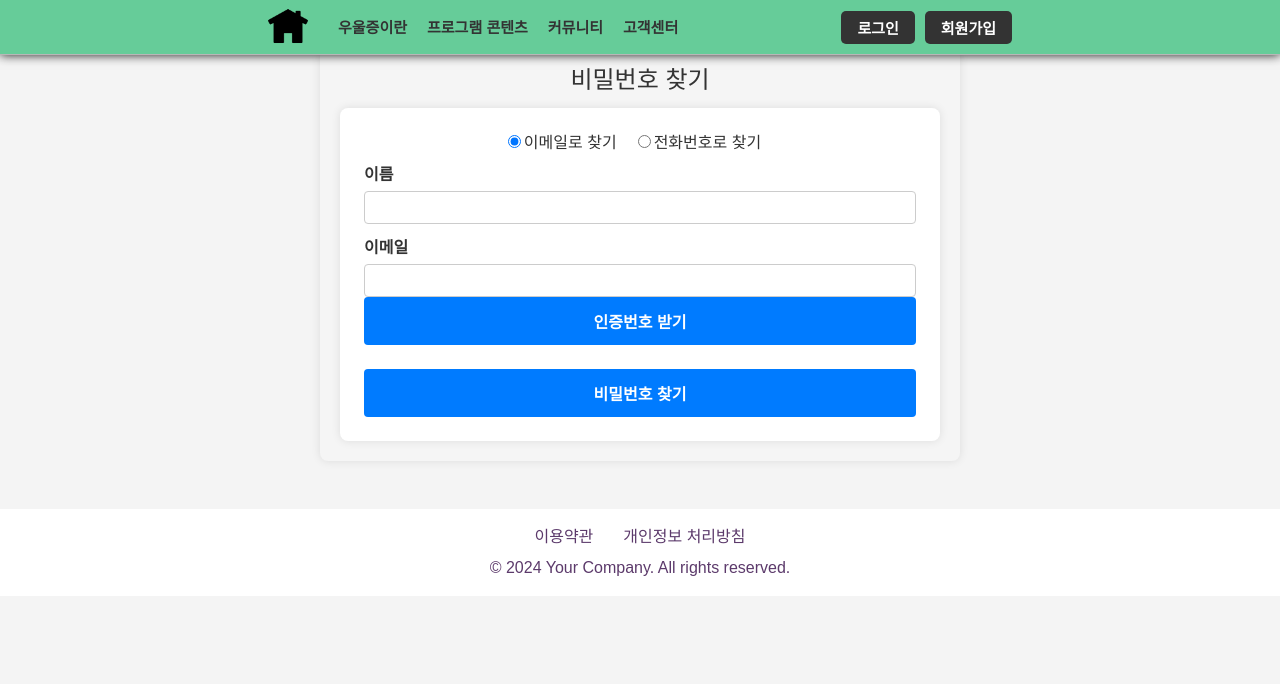
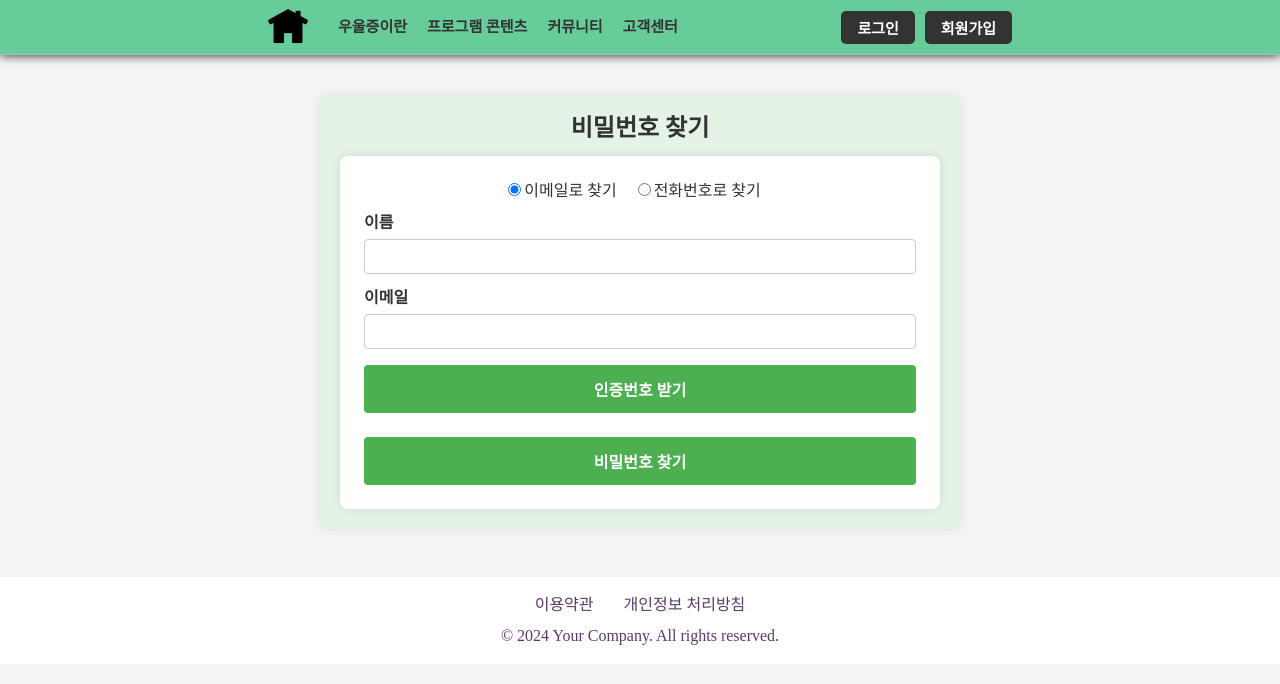
Before and after one commit to Kangsh101/depression, a React (Create React App) app: page /Passwordppl in a window 1280 px wide. Shown: the top 684 px of the page. Built offline with nearby package versions, Linux system fonts and the light colour scheme.

Commit message:
ID/PW 찾기 페이지 업데이트 commit

```diff
--- a/src/component/Idppl.js
+++ b/src/component/Idppl.js
@@ -117,14 +117,14 @@ const Idppl = () => {
               <div className='info-item'>
                 <label className='info-label'>이메일</label>
                 <input type="text" name="email" value={email} onChange={handleEmailChange} required className='info-value' />
-                <button onClick={handleSendVerificationCode} className="submit-btn">인증번호 받기</button>
+                <button onClick={handleSendVerificationCode} className="submit-btn submit-btn-num">인증번호 받기</button>
               </div>
             )}
             {findMethod === 'phoneNumber' && (
               <div className='info-item'>
                 <label className='info-label'>전화번호</label>
                 <input type="text" name="phoneNumber" value={phoneNumber} onChange={handlePhoneChange} required className='info-value' />
-                <button onClick={handleSendVerificationCode} className="submit-btn">인증번호 받기</button>
+                <button onClick={handleSendVerificationCode} className="submit-btn submit-btn-num">인증번호 받기</button>
               </div>
             )}
             {verificationCodeSent && (
--- a/src/component/Passwordppl.js
+++ b/src/component/Passwordppl.js
@@ -117,14 +117,14 @@ const Passwordppl = () => {
               <div className='info-item'>
                 <label className='info-label'>이메일</label>
                 <input type="text" name="email" value={email} onChange={handleEmailChange} required className='info-value' />
-                <button onClick={handleSendVerificationCode} className="submit-btn">인증번호 받기</button>
+                <button onClick={handleSendVerificationCode} className="submit-btn submit-btn-num">인증번호 받기</button>
               </div>
             )}
             {findMethod === 'phoneNumber' && (
               <div className='info-item'>
                 <label className='info-label'>전화번호</label>
                 <input type="text" name="phoneNumber" value={phoneNumber} onChange={handlePhoneChange} required className='info-value' />
-                <button onClick={handleSendVerificationCode} className="submit-btn">인증번호 받기</button>
+                <button onClick={handleSendVerificationCode} className="submit-btn submit-btn-num">인증번호 받기</button>
               </div>
             )}
             {verificationCodeSent && (
--- a/src/css/Main.css
+++ b/src/css/Main.css
@@ -2,14 +2,14 @@
 @import url('https://fonts.googleapis.com/css2?family=Noto+Sans+KR:wght@400;700&display=swap');
 
 body {
-  font-family: 'Noto Sans KR', sans-serif;
+  /* font-family: 'Noto Sans KR', sans-serif; */
   background-color: #FAFAFA;
   color: #333;
 }
 
 .main-main {
   background-color: #f4f4f4; /* 전체 배경색(원래 배경색: f4f4f4) */
-  font-family: 'Arial', sans-serif; /* 기본 폰트 설정 */
+  /* font-family: 'Arial', sans-serif; 기본 폰트 설정 */
   color: #333;
 }
 
--- a/src/css/MyPage.css
+++ b/src/css/MyPage.css
@@ -1,6 +1,6 @@
 /* MyPage.css */
 body {
-  font-family: Arial, sans-serif;
+  /* font-family: Arial, sans-serif; */
   background-color: #f4f4f4;
   margin: 0;
   padding: 0;
--- a/src/css/Passwordppl.css
+++ b/src/css/Passwordppl.css
@@ -1,17 +1,17 @@
 .Passwordppl-section-content {
-  background-color: #f5f5f5;
+  background-color: #E5F3E6; /* #f5f5f5; */
   padding: 20px;
-  margin-top: 3em;
   border-radius: 8px;
   box-shadow: 0 0 10px rgba(0, 0, 0, 0.1);
   max-width: 600px;
-  margin: 3em auto;
+  margin: 6em auto 3em auto;
 }
 
 .Passwordppl-section-content .section-title {
   font-size: 1.5rem;
   margin-bottom: 1rem;
   text-align: center;
+  font-weight: 700;
 }
 
 .Passwordppl-section-content .info-card {
@@ -56,7 +56,7 @@
   display: block;
   width: 100%;
   padding: 0.75rem;
-  background-color: #007bff;
+  background-color: #4CAF50;
   color: white;
   border: none;
   border-radius: 4px;
@@ -65,8 +65,12 @@
   font-size: 1rem;
 }
 
+.submit-btn-num {
+  margin-top: 1em;
+}
+
 .Passwordppl-section-content .submit-btn:hover {
-  background-color: #0056b3;
+  background-color: #45a049;
 }
 
 .Passwordppl-section-content .button-group {
--- a/src/css/idppl.css
+++ b/src/css/idppl.css
@@ -1,17 +1,17 @@
 .Idppl-section-content {
-  background-color: #f5f5f5;
+  background-color: #E5F3E6; /* #f5f5f5; */
   padding: 20px;
-  margin-top: 3em;
   border-radius: 8px;
   box-shadow: 0 0 10px rgba(0, 0, 0, 0.1);
   max-width: 600px;
-  margin: 3em auto;
+  margin: 6em auto 3em auto;
 }
 
 .Idppl-section-content .section-title {
   font-size: 1.5rem;
   margin-bottom: 1rem;
   text-align: center;
+  font-weight: 700;
 }
 
 .Idppl-section-content .info-card {
@@ -56,7 +56,7 @@
   display: block;
   width: 100%;
   padding: 0.75rem;
-  background-color: #007bff;
+  background-color: #4CAF50;
   color: white;
   border: none;
   border-radius: 4px;
@@ -65,8 +65,12 @@
   font-size: 1rem;
 }
 
+.submit-btn-num {
+  margin-top: 1em;
+}
+
 .Idppl-section-content .submit-btn:hover {
-  background-color: #0056b3;
+  background-color: #45a049;
 }
 
 .Idppl-section-content .button-group {
--- a/src/index.css
+++ b/src/index.css
@@ -7,6 +7,11 @@
   -moz-osx-font-smoothing: grayscale;
   font-size: 20px;
 } */
+
+@import url('https://fonts.googleapis.com/css2?family=Space+Grotesk:wght@300..700&display=swap');
+* {
+  font-family: 'Space Grotesk', sans-serif;
+}
 
 /* CSS 초기화 코드 */
 /* reset.css */
@@ -62,8 +67,8 @@ ul {
 }
 
 code {
-  font-family: source-code-pro, Menlo, Monaco, Consolas, "Courier New",
-    monospace;
+  /* font-family: source-code-pro, Menlo, Monaco, Consolas, "Courier New",
+    monospace; */
 }
 
 a {
```
